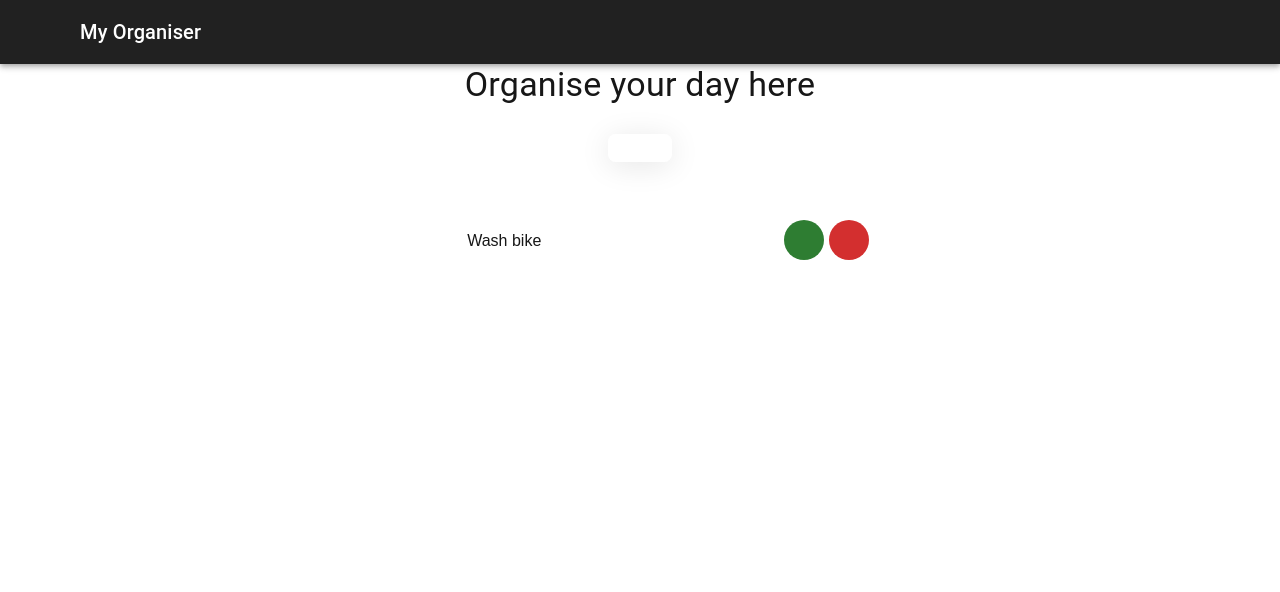
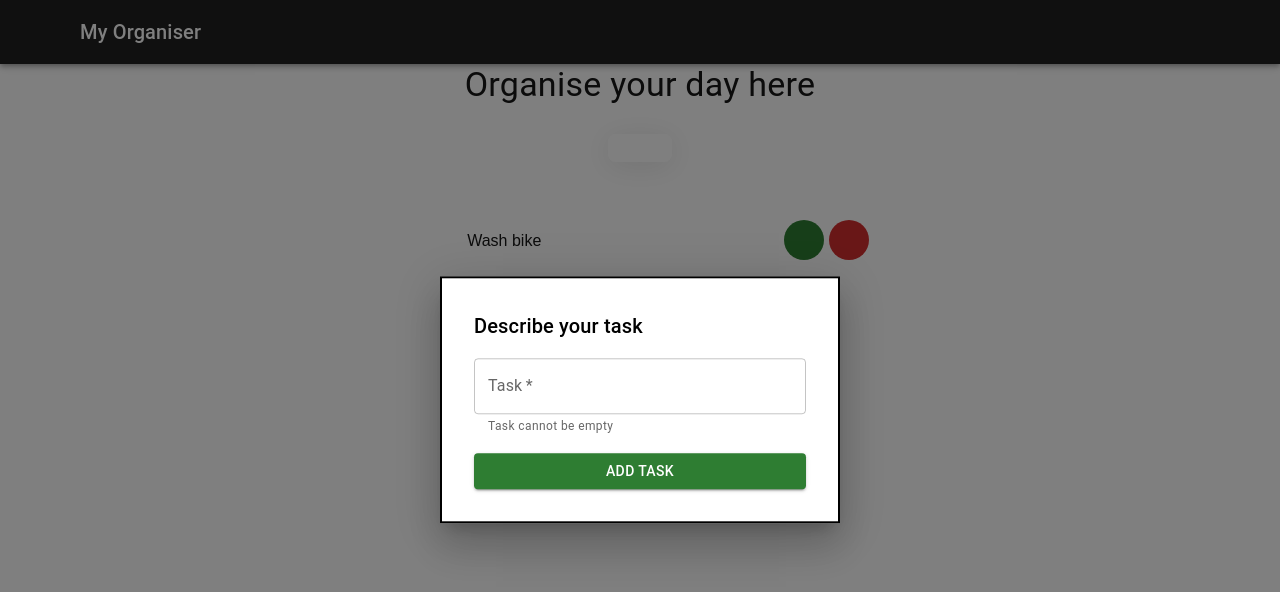
Before and after one commit to lostvayne47/to-do-list, a Next.js app: page / in a window 1280 px wide. Both pictures are taken after a click on the button 640 px from the left and 147 px from the top of the page. Shown: the top 592 px of the page. Built offline with nearby package versions, Linux system fonts and the light colour scheme; some icons are missing.

Commit message:
Task Modal added

```diff
--- a/src/app/components/Home.jsx
+++ b/src/app/components/Home.jsx
@@ -5,6 +5,7 @@ import React from "react";
 import Typography from "@mui/material/Typography";
 import AddIcon from "@mui/icons-material/Add";
 import View from "./View";
+import BasicModal from "./Modal";
 const glassStyle = {
   backgroundColor: "rgba(255, 255, 255, 0.1)",
   backdropFilter: "blur(10px)",
@@ -14,14 +15,26 @@ const glassStyle = {
 };
 
 export default function Home() {
+  const [open, setOpen] = React.useState(false);
+  const handleOpen = () => setOpen(true);
+  const handleClose = () => setOpen(false);
+
   function handleClick(e) {
     e.preventDefault();
     const action = e.currentTarget.getAttribute("aria-label");
     console.log(action);
+    switch (action) {
+      case "Add":
+        handleOpen();
+        break;
+      default:
+        return;
+    }
   }
 
   return (
     <>
+      <BasicModal open={open} handleClose={handleClose} />
       <Container maxWidth="sm">
         <Typography variant="h4" align="center" gutterBottom>
           Organise your day here
--- /dev/null
+++ b/src/app/components/Modal.jsx
@@ -0,0 +1,72 @@
+import React, { useState, useContext } from "react";
+import Box from "@mui/material/Box";
+import Typography from "@mui/material/Typography";
+import Modal from "@mui/material/Modal";
+import { Button, TextField } from "@mui/material";
+import { DataContext } from "@/DataContext";
+
+const style = {
+  position: "absolute",
+  top: "50%",
+  left: "50%",
+  transform: "translate(-50%, -50%)",
+  width: 400,
+  bgcolor: "background.paper",
+  border: "2px solid #000",
+  boxShadow: 24,
+  p: 4,
+};
+
+export default function BasicModal({ open, handleClose }) {
+  const { data, setAppData } = useContext(DataContext);
+  const [formData, setFormData] = useState("");
+
+  const handleInputChange = (event) => {
+    setFormData(event.target.value); // Update state when input changes
+  };
+  const handleSubmit = () => {
+    // Placeholder for the submit logic
+    console.log("Task Submitted:", formData);
+    // Reset task input after submit (optional)
+    setFormData("");
+    handleClose(); // Close the modal after submission (if you want)
+  };
+  return (
+    <div>
+      <Modal
+        open={open}
+        onClose={handleClose}
+        aria-labelledby="modal-modal-title"
+        aria-describedby="modal-modal-description"
+      >
+        <Box sx={{ ...style, color: "black", bgcolor: "background.paper" }}>
+          <Typography mb={2} id="modal-modal-title" variant="h6" component="h2">
+            Describe your task
+          </Typography>
+          <TextField
+            m={2}
+            p={2}
+            fullWidth={true}
+            id="outlined-basic"
+            label="Task"
+            placeholder="Buy apples"
+            variant="outlined"
+            required
+            helperText={!formData ? "Task cannot be empty" : ""} // Error message if task is empty
+            value={formData} // Set value to state
+            onChange={handleInputChange} // Handle change in input
+          />
+          <Button
+            variant="contained"
+            color="success"
+            fullWidth
+            onClick={handleSubmit} // Call submit function
+            sx={{ marginTop: "1rem" }}
+          >
+            Add Task
+          </Button>
+        </Box>
+      </Modal>
+    </div>
+  );
+}
```
